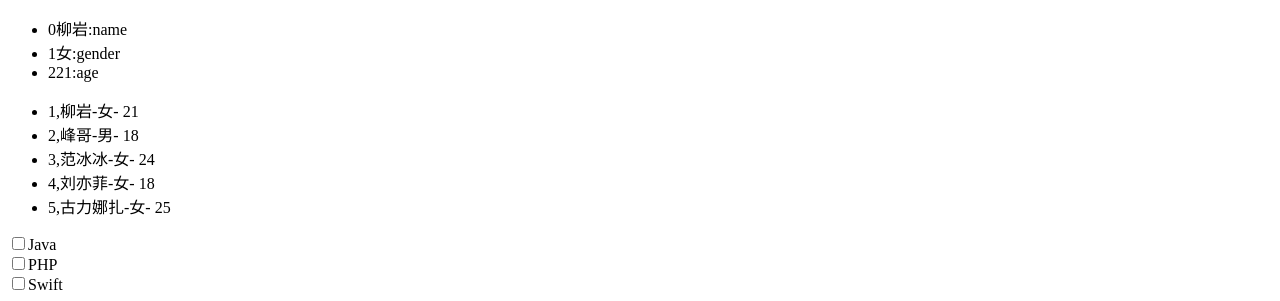
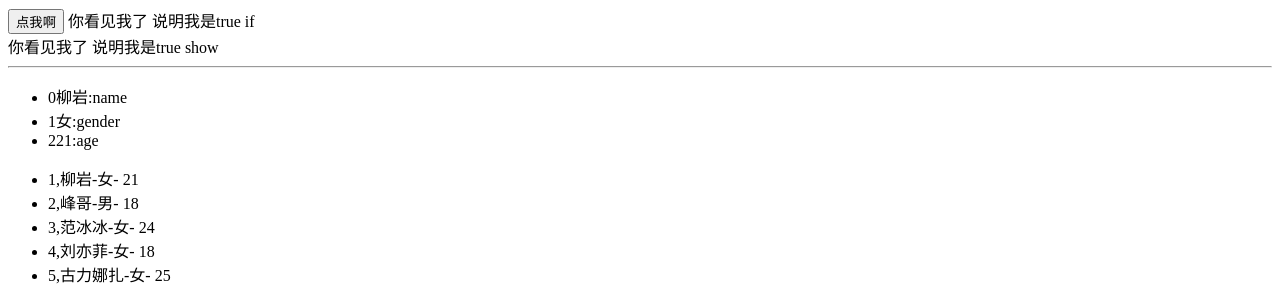
Before and after one commit to zhujungit/vue, a website: page hello-vue/hello-vue.html in a window 1280 px wide. Shown: the top 301 px of the page. Drawn offline with nearby package versions, Linux system fonts and the light colour scheme.

Commit message:
vue 中的 v-if  v-show

```diff
--- a/hello-vue/hello-vue.html
+++ b/hello-vue/hello-vue.html
@@ -6,6 +6,10 @@
 </head>
 <body>
 <div id="app">
+    <input type="button" value="点我啊" @click="show=!show">
+    <span v-if="show">你看见我了 说明我是true if</span><br>
+    <span v-show="show">你看见我了 说明我是true show</span><br>
+    <hr>
     <ul>
         <li v-for="(val,key,index) in user">{{index}}{{val}}:{{key}}
 
@@ -38,7 +42,12 @@
                 {name:'古力娜扎', gender:'女', age: 25}],
 
             user: {name:'柳岩', gender:'女', age: 21},
+            show:true
+
+
+
         },
+
 
     })
 </script>
```
